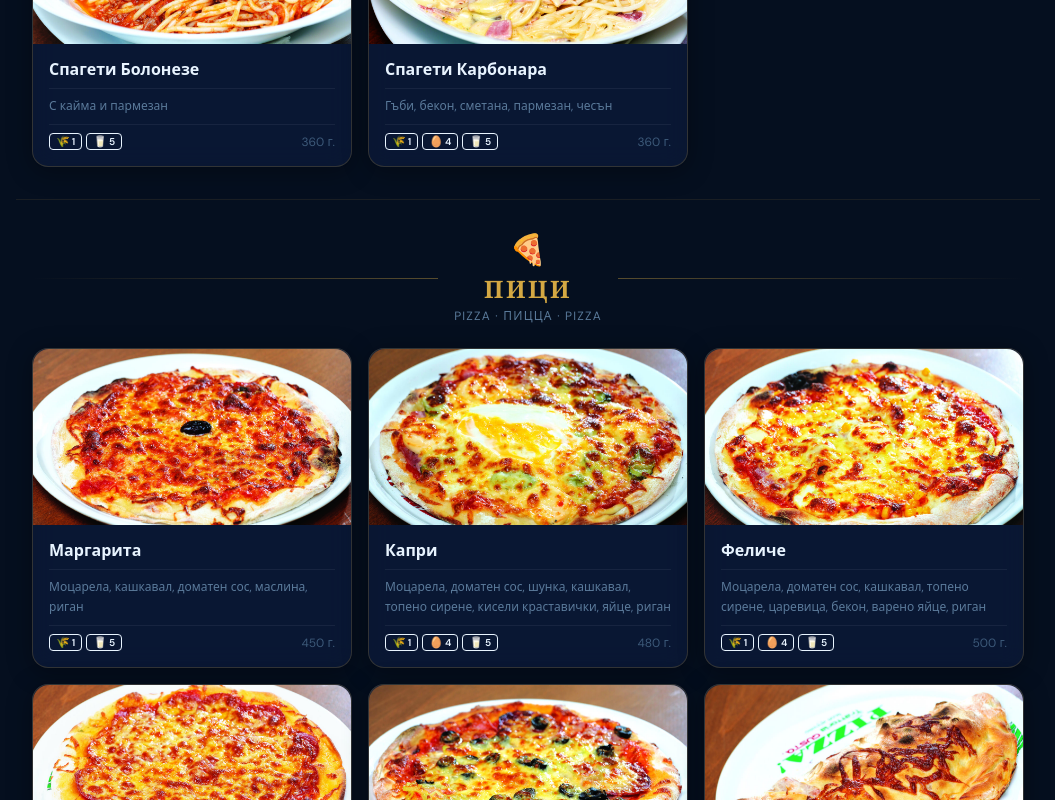
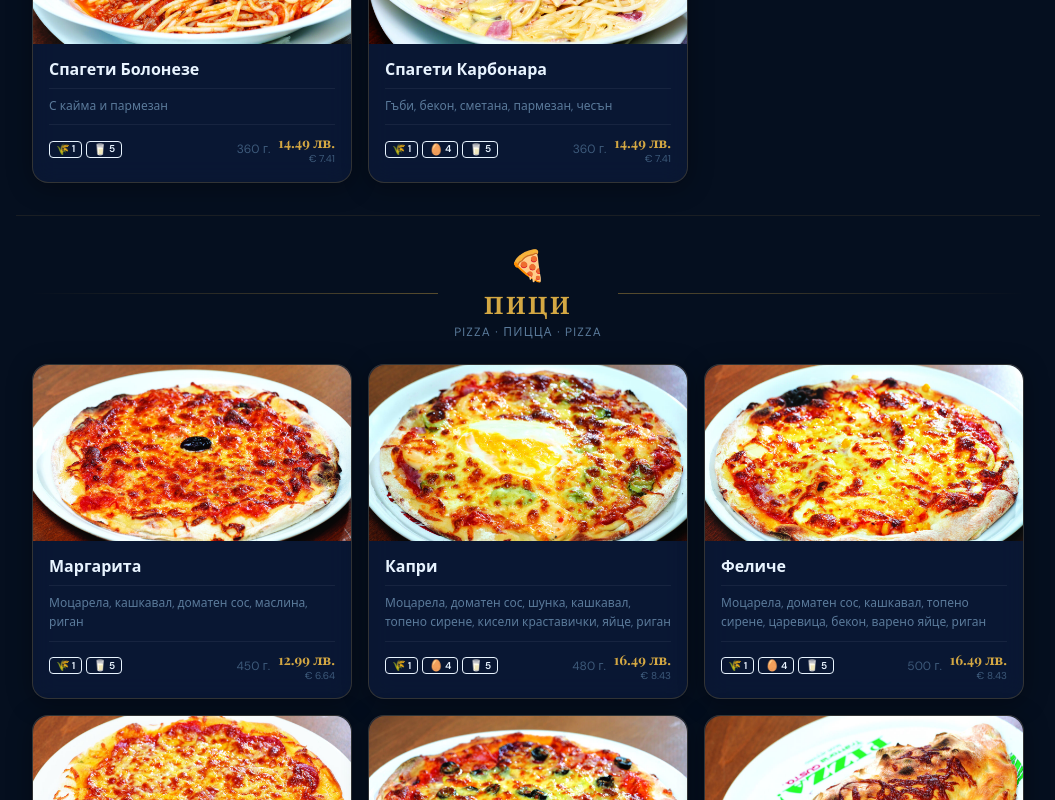
Before and after one commit to p4c0m1r/brigantina-menu-prototype, a React (Vite) app: page / in a window 1280 px wide. Shown: the part 4400-5200 px from the top of the page, without its empty margins (112-1167 px from the left). Built offline with nearby package versions, Linux system fonts and the light colour scheme; a web font is replaced by a local one.

Commit message:
fixed prices for all parts

```diff
--- a/src/data/menuData.ts
+++ b/src/data/menuData.ts
@@ -162,13 +162,13 @@ export const menuSections: MenuSection[] = [
         name: 'Спагети Болонезе', nameEn: 'Spaghetti Bolognese', nameRu: 'Спагетти Болоньезе', nameGr: 'Spaghetti Bolognese',
         descriptionBg: 'С кайма и пармезан', description: 'With minced meat and parmesan',
         descriptionRu: 'С фаршем и пармезаном', descriptionGr: 'Mit Hackfleisch und Parmesan',
-        price: '', weight: '360', badge: 'favorite', allergens: [1, 5], image: LOCAL('bolognese.jpg'),
+        price: '14.49', weight: '360', badge: 'favorite', allergens: [1, 5], image: LOCAL('bolognese.jpg'),
       },
       {
         name: 'Спагети Карбонара', nameEn: 'Spaghetti Carbonara', nameRu: 'Спагетти Карбонара', nameGr: 'Spaghetti Carbonara',
         descriptionBg: 'Гъби, бекон, сметана, пармезан, чесън', description: 'With mushrooms, bacon, cream, parmesan, garlic',
         descriptionRu: 'Грибы, бекон, сливки, пармезан, чеснок', descriptionGr: 'Mit Pilzen, Speck, Sahne, Parmesan, Knoblauch',
-        price: '', weight: '360', allergens: [1, 4, 5], image: LOCAL('carbonara.jpg'),
+        price: '14.49', weight: '360', allergens: [1, 4, 5], image: LOCAL('carbonara.jpg'),
       },
     ],
   },
@@ -182,7 +182,7 @@ export const menuSections: MenuSection[] = [
         description: 'Mozzarella, yellow cheese, tomato sauce, olives, oregano',
         descriptionRu: 'Моцарелла, сыр, томатный соус, оливки, орегано',
         descriptionGr: 'Mozzarella, Gelber Käse, Tomatensauce, Oliven, Oregano',
-        price: '', weight: '450', allergens: [1, 5], image: LOCAL('pizza-margherita.jpg'),
+        price: '12.99', weight: '450', allergens: [1, 5], image: LOCAL('pizza-margherita.jpg'),
       },
       {
         name: 'Капри', nameEn: 'Capri', nameRu: 'Капри', nameGr: 'Capri',
@@ -190,7 +190,7 @@ export const menuSections: MenuSection[] = [
         description: 'Mozzarella, tomato sauce, ham, yellow cheese, soft processed cheese, pickles, egg, oregano',
         descriptionRu: 'Моцарелла, томатный соус, ветчина, сыр, плавленный сыр, маринованые огурцы, яйцо, орегано',
         descriptionGr: 'Mozzarella, Tomatensauce, Schinken, Gelber Käse, Schmelzkäse, Gurken, Ei, Oregano',
-        price: '', weight: '480', allergens: [1, 4, 5], image: LOCAL('pizza-capri.jpg'),
+        price: '16.49', weight: '480', allergens: [1, 4, 5], image: LOCAL('pizza-capri.jpg'),
       },
       {
         name: 'Феличе', nameEn: 'Felice', nameRu: 'Фелиция', nameGr: 'Felice',
@@ -198,7 +198,7 @@ export const menuSections: MenuSection[] = [
         description: 'Mozzarella, tomato sauce, yellow cheese, soft processed cheese, corn, bacon, boiled egg, oregano',
         descriptionRu: 'Моцарелла, томатный соус, сыр, плавленный сыр, кукуруза, бекон, варёное яйцо, орегано',
         descriptionGr: 'Mozzarella, Tomatensauce, Gelber Käse, Schmelzkäse, Mais, Speck, Gekochtes Ei, Oregano',
-        price: '', weight: '500', allergens: [1, 4, 5], image: LOCAL('pizza-felice.jpg'),
+        price: '16.49', weight: '500', allergens: [1, 4, 5], image: LOCAL('pizza-felice.jpg'),
       },
       {
         name: 'Пеперони', nameEn: 'Pepperoni', nameRu: 'Пепперони', nameGr: 'Peperoni',
@@ -206,7 +206,7 @@ export const menuSections: MenuSection[] = [
         description: 'Yellow cheese, tomato sauce, pepperoni, oregano',
         descriptionRu: 'Сыр, томатный соус, колбаса тип пеперони, орегано',
         descriptionGr: 'Gelber Käse, Tomatensauce, Peperoni-Salami, Oregano',
-        price: '', weight: '460', allergens: [1, 5], image: LOCAL('pizza-pepperoni.jpg'),
+        price: '15.99', weight: '460', allergens: [1, 5], image: LOCAL('pizza-pepperoni.jpg'),
       },
       {
         name: 'Капричоза', nameEn: 'Capriccioza', nameRu: 'Капричеза', nameGr: 'Capriccioza',
@@ -214,7 +214,7 @@ export const menuSections: MenuSection[] = [
         description: 'Mozzarella, yellow cheese, tomato sauce, ham, chorizo, peppers, olives, oregano',
         descriptionRu: 'Моцарелла, сыр, томатный соус, ветчина, колбаса чоризо, перец, оливки, орегано',
         descriptionGr: 'Mozzarella, Gelber Käse, Tomatensauce, Schinken, Chorizo-Wurst, Pfeffer, Oliven, Oregano',
-        price: '', weight: '490', allergens: [1, 5], image: LOCAL('pizza-capricciosa.jpg'),
+        price: '15.99', weight: '490', allergens: [1, 5], image: LOCAL('pizza-capricciosa.jpg'),
       },
       {
         name: 'Калцоне', nameEn: 'Calzone', nameRu: 'Кальцоне', nameGr: 'Calzone',
@@ -222,7 +222,7 @@ export const menuSections: MenuSection[] = [
         description: 'Yellow cheese, tomato sauce, ham, smoked cheese, fresh mushrooms, peppers, garlic sauce, parsley, oregano',
         descriptionRu: 'Сыр, томатный соус, ветчина, копчёный сыр, свежие грибы, перец, чесночный соус, петрушка, орегано',
         descriptionGr: 'Gelber Käse, Tomatensauce, Schinken, Geräucherter Käse, Frische Pilze, Pfeffer, Knoblauchsauce, Petersilie, Oregano',
-        price: '', weight: '500', allergens: [1, 5], image: LOCAL('calzone.jpg'),
+        price: '16.49', weight: '500', allergens: [1, 5], image: LOCAL('calzone.jpg'),
       },
       {
         name: 'Куатро Формаджи', nameEn: 'Quattro Formaggi', nameRu: 'Кваттро Формаджи', nameGr: 'Quattro Formaggi',
```
